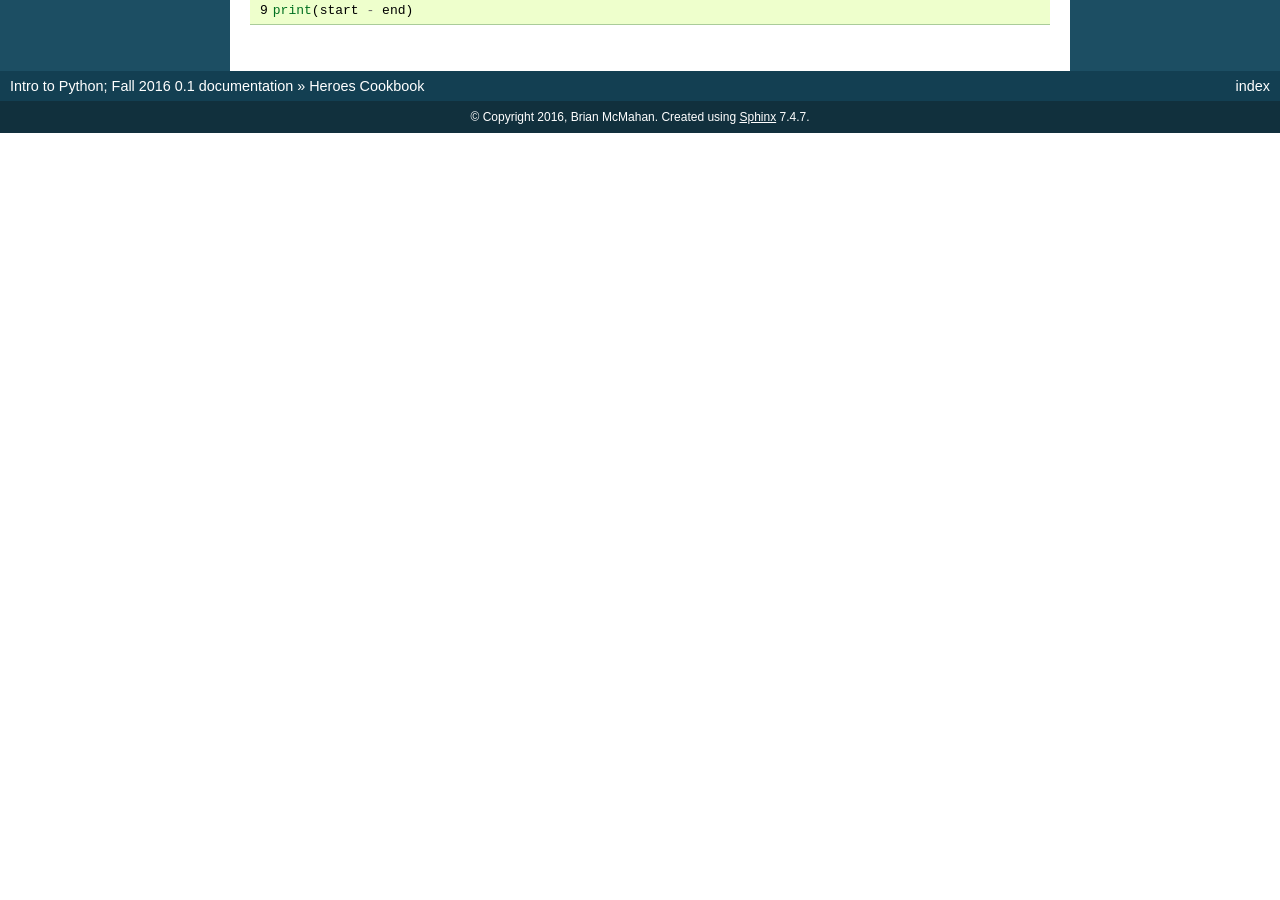
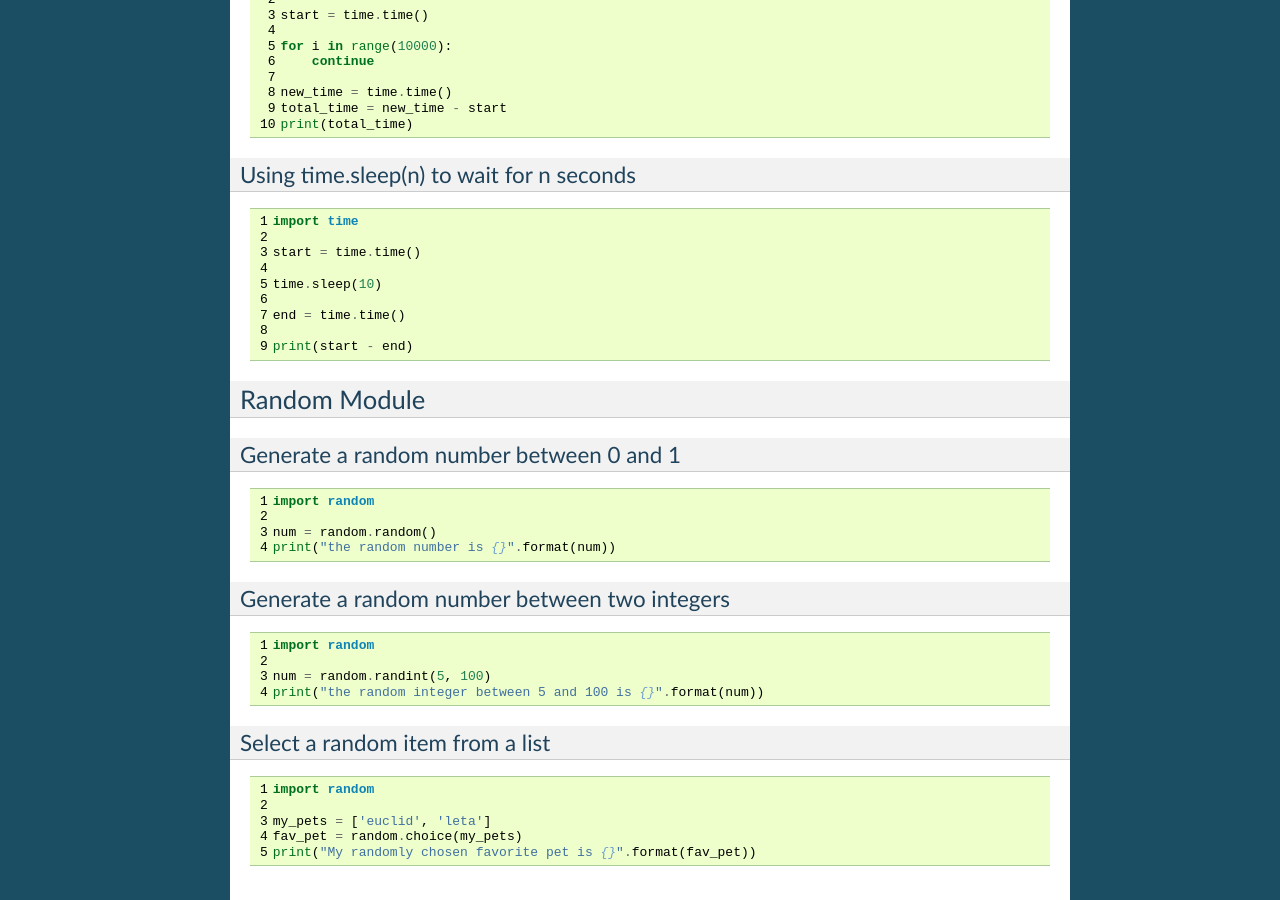
Before and after one commit to Heroes-Academy/IntroPython_Fall2016, a Sphinx documentation site: the page built from docs/source/tutorials/cookbook.rst, in a window 1280 px wide and 900 px high, scrolled down 9366 px. Built offline with Sphinx 7.4.7, drawn with Linux system fonts in a browser that asks for light colours; before the commit the page ends 9499 px from its top, so only the background shows below that; some of the changed text lies outside the part shown.

Commit message:
sync week7

```diff
--- a/docs/source/refreshers/week7_refresher.rst
+++ b/docs/source/refreshers/week7_refresher.rst
@@ -17,7 +17,7 @@
     - The outer :code:`for` loop should start at 1 and go to 20.
     - The inner :code:`for` loop should start at 1 and go to 10.
 2. Before both :code:`for` loops, create an empty :code:`list`.
-3. Inside the inner :code:`for` loop, multiple the two loop variables.
+3. Inside the inner :code:`for` loop, multiply the two loop variables.
     - if you aren't sure what I mean by "loop variable", check the cookbook.
 4. Check if the resulting number is inside the list yet.
     - If you aren't sure what I mean by "is inside", check the :code:`list` part of the cookbook
--- a/docs/source/tutorials/cookbook.rst
+++ b/docs/source/tutorials/cookbook.rst
@@ -644,6 +644,32 @@
         return 2*x
 
 
+Takes two arguments
+^^^^^^^^^^^^^^^^^^^
+
+.. code-block:: python
+    :linenos:
+
+    def exp_func(x, y):
+        result = x ** y
+        return result
+
+    final_number = exp_func(10, 3)
+
+Takes keyword arguments
+^^^^^^^^^^^^^^^^^^^^^^^
+
+.. code-block:: python
+    :linenos:
+
+    def say_many_times(message, n=10):
+        for i in range(n):
+            print(message)
+
+    say_many_times("Hi!", 2)
+    say_many_times("Yay!", 10)
+
+
 Time module
 -----------
 
@@ -680,3 +706,41 @@
     end = time.time()
 
     print(start - end)
+
+
+Random Module
+-------------
+
+Generate a random number between 0 and 1
+^^^^^^^^^^^^^^^^^^^^^^^^^^^^^^^^^^^^^^^^
+
+.. code-block:: python
+    :linenos:
+
+    import random
+
+    num = random.random()
+    print("the random number is {}".format(num))
+
+Generate a random number between two integers
+^^^^^^^^^^^^^^^^^^^^^^^^^^^^^^^^^^^^^^^^^^^^^
+
+.. code-block:: python
+    :linenos:
+
+    import random
+
+    num = random.randint(5, 100)
+    print("the random integer between 5 and 100 is {}".format(num))
+
+Select a random item from a list
+^^^^^^^^^^^^^^^^^^^^^^^^^^^^^^^^
+
+.. code-block:: python
+    :linenos:
+
+    import random
+
+    my_pets = ['euclid', 'leta']
+    fav_pet = random.choice(my_pets)
+    print("My randomly chosen favorite pet is {}".format(fav_pet))
```
Also changed, not shown: docs/source/tutorials/index.rst (added, +14 -0 lines).
